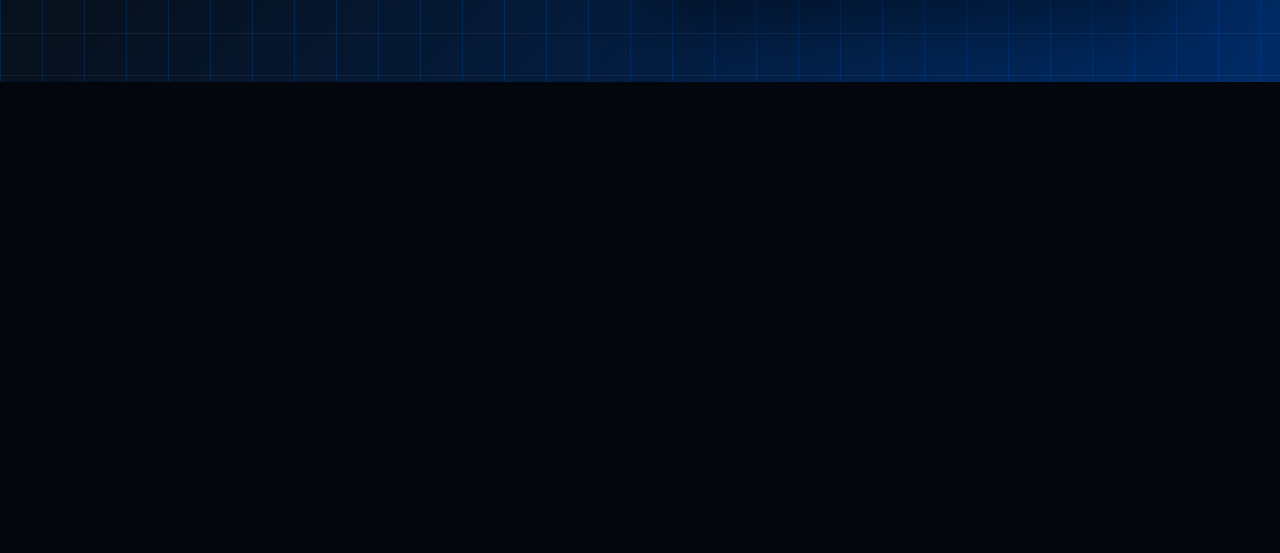
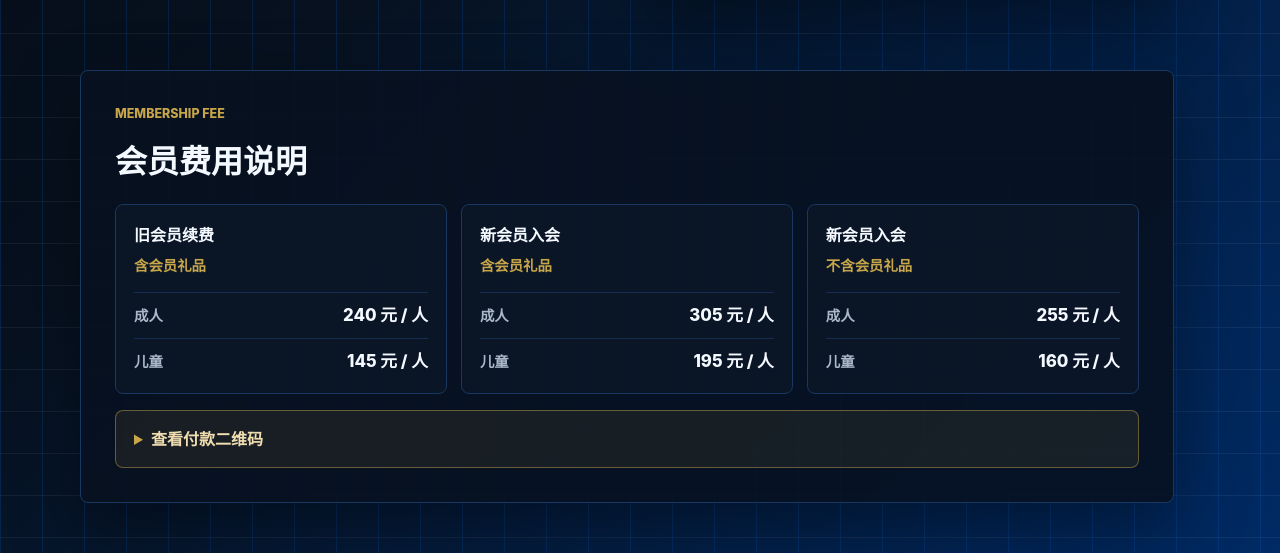
Before and after one commit to sldsg123/givemeyourmoney, a website: page docs/index.html in a window 1280 px wide. Shown: the part 1059-1612 px from the top of the page. Before the commit the page ends 1141 px from the top, so only its background shows below. Drawn offline with Linux system fonts and the light colour scheme.

Commit message:
Payment details added

```diff
--- a/docs/index.html
+++ b/docs/index.html
@@ -188,6 +188,70 @@
           </div>
         </form>
       </section>
+
+      <section class="fees-section" aria-labelledby="fees-title">
+        <div class="section-heading">
+          <p class="eyebrow">Membership Fee</p>
+          <h2 id="fees-title">会员费用说明</h2>
+        </div>
+
+        <div class="fee-grid">
+          <article class="fee-card">
+            <h3>旧会员续费</h3>
+            <p class="fee-note">含会员礼品</p>
+            <dl>
+              <div>
+                <dt>成人</dt>
+                <dd>240 元 / 人</dd>
+              </div>
+              <div>
+                <dt>儿童</dt>
+                <dd>145 元 / 人</dd>
+              </div>
+            </dl>
+          </article>
+
+          <article class="fee-card">
+            <h3>新会员入会</h3>
+            <p class="fee-note">含会员礼品</p>
+            <dl>
+              <div>
+                <dt>成人</dt>
+                <dd>305 元 / 人</dd>
+              </div>
+              <div>
+                <dt>儿童</dt>
+                <dd>195 元 / 人</dd>
+              </div>
+            </dl>
+          </article>
+
+          <article class="fee-card">
+            <h3>新会员入会</h3>
+            <p class="fee-note">不含会员礼品</p>
+            <dl>
+              <div>
+                <dt>成人</dt>
+                <dd>255 元 / 人</dd>
+              </div>
+              <div>
+                <dt>儿童</dt>
+                <dd>160 元 / 人</dd>
+              </div>
+            </dl>
+          </article>
+        </div>
+
+        <details class="payment-section">
+          <summary>查看付款二维码</summary>
+          <div class="payment-content">
+            <img
+              src="images/payment_qr.JPG"
+              alt="Inter Club Chao CN 付款二维码"
+            />
+          </div>
+        </details>
+      </section>
     </main>
 
     <script src="config.js"></script>
--- a/docs/styles.css
+++ b/docs/styles.css
@@ -64,6 +64,7 @@ body {
 
 h1,
 h2,
+h3,
 p {
   margin-top: 0;
 }
@@ -317,6 +318,115 @@ textarea::placeholder {
   font-weight: 650;
 }
 
+.fees-section {
+  grid-column: 1 / -1;
+  border: 1px solid var(--line);
+  border-radius: 8px;
+  background: rgb(7 17 31 / 88%);
+  box-shadow: var(--shadow);
+  padding: clamp(22px, 4vw, 34px);
+}
+
+.section-heading {
+  margin-bottom: 18px;
+}
+
+.section-heading h2 {
+  margin-bottom: 0;
+  font-size: clamp(1.45rem, 3vw, 2rem);
+  letter-spacing: 0;
+}
+
+.fee-grid {
+  display: grid;
+  grid-template-columns: repeat(3, minmax(0, 1fr));
+  gap: 14px;
+}
+
+.fee-card {
+  border: 1px solid var(--line);
+  border-radius: 8px;
+  background: rgb(11 23 40 / 82%);
+  padding: 18px;
+}
+
+.fee-card h3 {
+  margin-bottom: 8px;
+  font-size: 1rem;
+  letter-spacing: 0;
+}
+
+.fee-note {
+  margin-bottom: 16px;
+  color: var(--gold);
+  font-size: 0.9rem;
+  font-weight: 800;
+}
+
+.fee-card dl {
+  display: grid;
+  gap: 10px;
+  margin: 0;
+}
+
+.fee-card dl div {
+  display: flex;
+  align-items: baseline;
+  justify-content: space-between;
+  gap: 12px;
+  border-top: 1px solid rgb(26 55 97 / 72%);
+  padding-top: 10px;
+}
+
+.fee-card dt {
+  color: var(--muted);
+  font-size: 0.9rem;
+  font-weight: 750;
+}
+
+.fee-card dd {
+  margin: 0;
+  color: var(--ink);
+  font-size: 1.05rem;
+  font-weight: 850;
+  text-align: right;
+  white-space: nowrap;
+}
+
+.payment-section {
+  margin-top: 16px;
+  border: 1px solid rgb(199 166 74 / 46%);
+  border-radius: 8px;
+  background: rgb(199 166 74 / 9%);
+}
+
+.payment-section summary {
+  cursor: pointer;
+  color: #f0ddb0;
+  font-weight: 850;
+  padding: 16px 18px;
+}
+
+.payment-section summary::marker {
+  color: var(--gold);
+}
+
+.payment-content {
+  border-top: 1px solid rgb(199 166 74 / 34%);
+  display: grid;
+  justify-items: center;
+  padding: 18px;
+}
+
+.payment-content img {
+  width: min(100%, 360px);
+  height: auto;
+  border: 1px solid var(--line);
+  border-radius: 8px;
+  background: #ffffff;
+  display: block;
+}
+
 @media (max-width: 840px) {
   .page-shell {
     grid-template-columns: 1fr;
@@ -325,6 +435,10 @@ textarea::placeholder {
 
   .intro {
     max-width: none;
+  }
+
+  .fee-grid {
+    grid-template-columns: 1fr;
   }
 }
 
```
Also changed, not shown: README.md, docs/images/payment_qr.JPG (added), images/logos/1.jpg (added), images/logos/2.jpg (added), images/logos/3.jpg (added), images/logos/4.jpg (added), images/logos/5.png (added), images/payment_qr.JPG (added), 3 other files.
